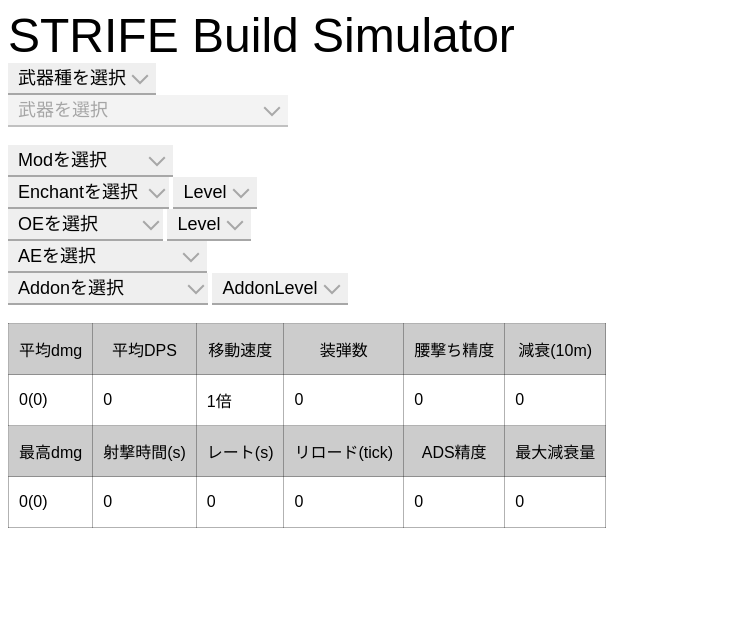
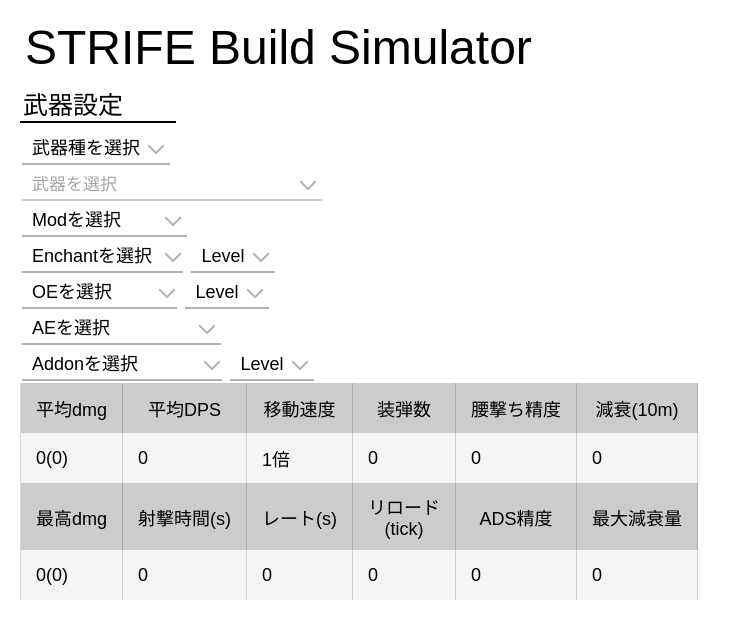
Before and after one commit to StellaLeaf/StrifeBuildSim, a plain HTML site: page index.html in a window 1280 px wide. Shown: the whole page, without its empty margins (0-753 px from the left). Drawn offline with Linux system fonts and the light colour scheme.

Commit message:
Update UI

```diff
--- a/css/style.css
+++ b/css/style.css
@@ -1,6 +1,7 @@
 body {
     font-size: 16px;
     font-family: sans-serif;
+    margin: 20px;
 }
 
 th {
@@ -10,10 +11,15 @@ th {
 
 th,
 td {
-    border: solid 1px rgba(0,0,0, 0.3);
-    padding: 10px;
+    border-left: solid 1px rgba(0, 0, 0, 0.15);
+    border-right: solid 1px rgba(0, 0, 0, 0.15);
+    padding: 10px 15px;
     height:30px;
     width:auto;
+    font-size: 18px;
+}
+td{
+    background-color:whitesmoke
 }
 
 table {
@@ -27,6 +33,8 @@ label {
     font-size: 16px;
 }
 select{
+    background-color: white;
+    margin:2px;
     padding: 0px 30px 0px 10px;
     width:auto;
   -webkit-appearance: none;
@@ -37,8 +45,8 @@ select{
 width: 280px;
   }
 .WeaponSelecter{
-    width: 280px;
-    font-size: 18px;
+    width: 300px;
+    font-size: 17px;
     border-radius: 0;
     border: none;
     border-bottom: 2px solid rgba(0,0,0, 0.3);
@@ -53,10 +61,11 @@ width: 280px;
     position: relative;
 }
 .title{
+    margin: 0px 5px;
     font: 3em "Fira Sans", sans-serif;
     font-weight: 200;
 }
-.custom-pull::after {
+.custom-pull:after {
   content: "";
     position: absolute;
     right: 10px;
@@ -71,3 +80,18 @@ width: 280px;
   font-size: 20px;
   pointer-events: none;
 }
+.forms{
+    padding: 5px;
+}
+.formHead{
+    padding: 0px 3px;
+    font-size: 25px;
+    border-bottom: solid 2px black;
+    width: 150px;
+    margin: 0px 0px 8px 0px;
+}
+/* .grid{
+    display: grid;
+    grid-template-columns: 1.5fr 1fr;
+  grid-template-rows: 180px 100px 80px 120px auto;
+} */
--- a/index.html
+++ b/index.html
@@ -12,6 +12,9 @@
 
 <body>
     <div class="title">STRIFE Build Simulator</div>
+    <div class="grid">
+        <div class="forms"></div>
+    <p class="formHead">武器設定</p>
     <form id="TypeForm">
         <span class="custom-pull">
         <select id="TypeSelect" class="Selecter">
@@ -26,7 +29,6 @@
         </select>
     </span>
     </form>
-    <br>
     <form id="ModForm">
         <span class="custom-pull">
         <select id="ModSelect" class="Selecter">
@@ -110,7 +112,7 @@
     </span>
     <span class="custom-pull">
         <select id="AddonLevSelect" class="Selecter">
-            <option value="none" selected>AddonLevel</option>
+            <option value="none" selected>Level</option>
             <option value="AddonLev0">無印</option>
             <option value="AddonLev1">+</option>
             <option value="AddonLev2">++</option>
@@ -118,8 +120,8 @@
         </select>
         </span>
     </form>
-    <br>
-    <table>
+    </div>
+    <table class="WeaponTable">
         <tr>
             <th>平均dmg</th>
             <th>平均DPS</th>
@@ -140,7 +142,7 @@
             <th>最高dmg</th>
             <th>射撃時間(s)</th>
             <th>レート(s)</th>
-            <th>リロード(tick<span id="DisplayReloadStyle"></span>)</th>
+            <th>リロード<br>(tick<span id="DisplayReloadStyle"></span>)</th>
             <th>ADS精度</th>
             <th>最大減衰量</th>
         </tr>
@@ -153,6 +155,7 @@
             <td><span id="DisplayChangeDmgMax">0</span></td>
         </tr>
     </table>
+    </div>
     <!-- <table>
         ステータス
         <tr>
```
